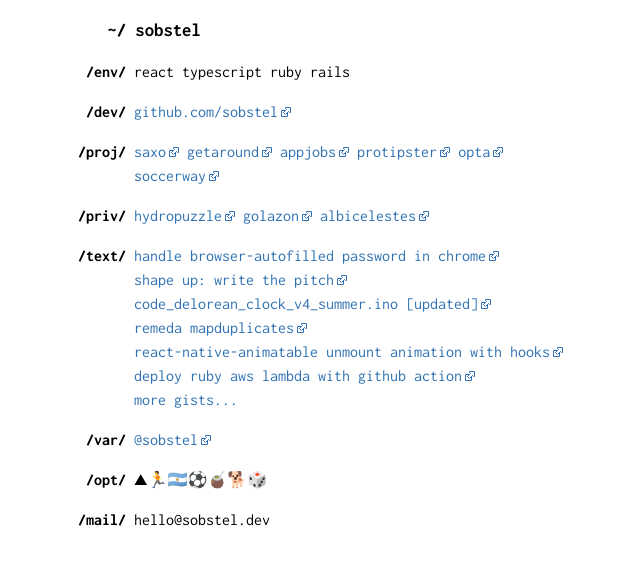
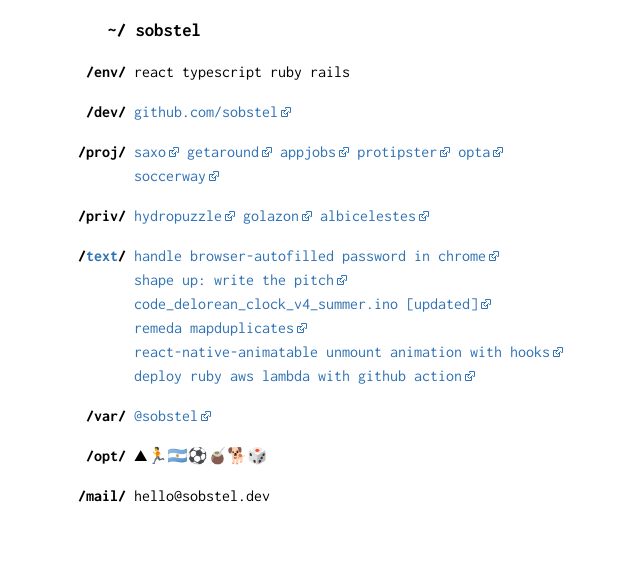
Before and after one commit to sobstel/sobstel.github.com, a Jekyll site: the page built from index.html, in a window 1280 px wide. Shown: the top 565 px of the page, without its empty margins (306-946 px from the left). Built offline with Jekyll 4.4.1, drawn with Linux system fonts in a browser that asks for light colours.

Commit message:
If you tell the truth, you don't have to remember anything

```diff
--- a/index.html
+++ b/index.html
@@ -35,12 +35,11 @@
       <a href="https://golazon.com/" target="_blank">golazon</a>
       <a href="https://albicelestes.com/" target="_blank">albicelestes</a>
     </dd>
-    <dt>/text/</dt>
+    <dt>/<a href="/gists/">text</a>/</dt>
     <dd>
       {% for gist in site.data.gists limit:6 %}
         <a href="{{ gist.url }}" target="_blank">{{ gist.title }}</a><br />
       {% endfor %}
-      <a href="/gists/">more gists...</a>
     </dd>
     <dt>/var/</dt>
     <dd>
```
